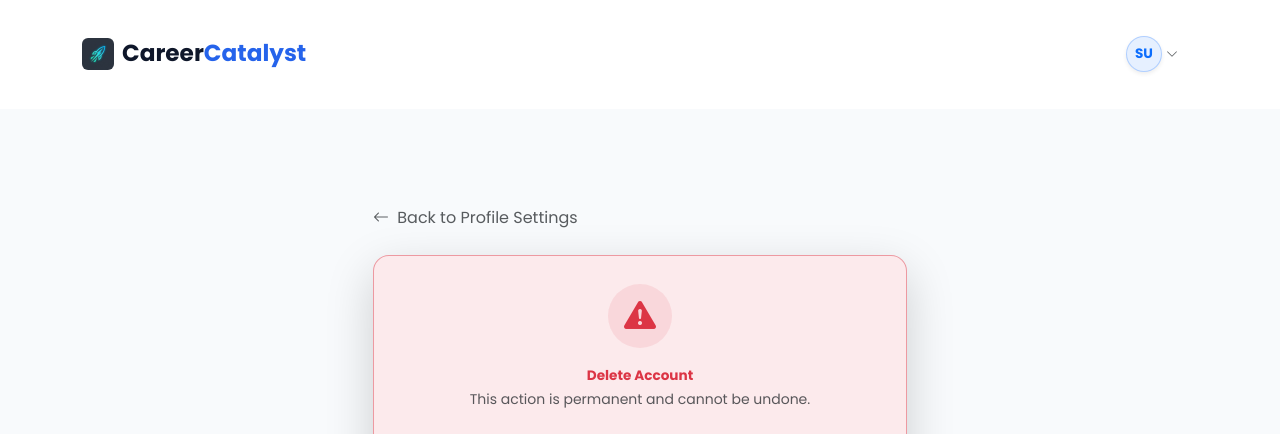
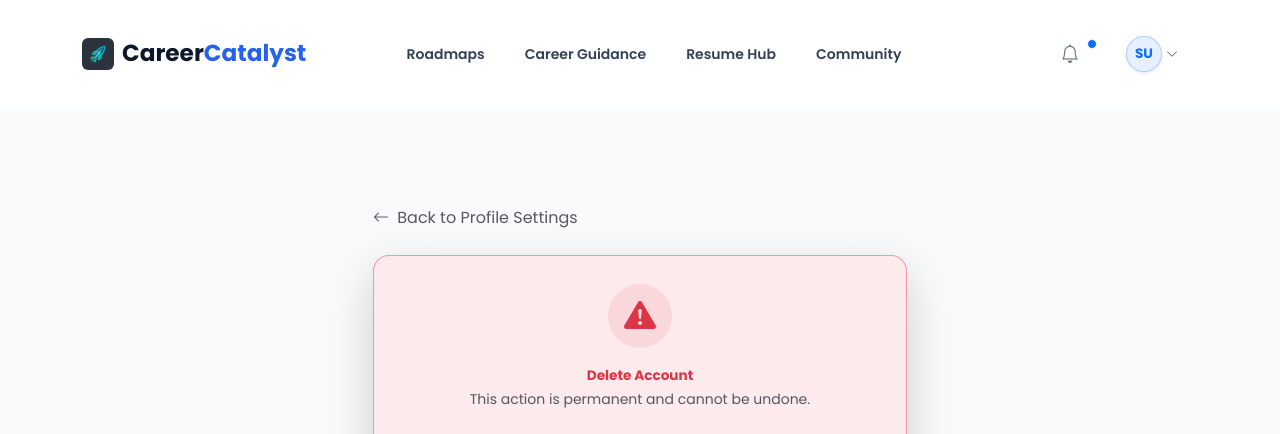
Before and after one commit to Syedfarhan078/Career-Catalyst-Django, a Django app: page /accounts/delete-account/ in a window 1280 px wide. Shown: the top 434 px of the page. Run offline with Django 5.2, Linux system fonts and the light colour scheme; the visitor is signed in with stand-in values (Sample User, id 1); some libraries are stand-ins or nearby versions.

Commit message:
feat(nav): add central hub tabs and notification dropdown to authenticated navbar

```diff
--- a/static/css/components.css
+++ b/static/css/components.css
@@ -967,6 +967,26 @@ html[data-theme="dark"] .badge-outline-warning {
     color: #ef4444 !important;
 }
 
+.notifications-dropdown .dropdown-toggle::after {
+    display: none;
+}
+
+.notifications-dropdown .dropdown-menu {
+    border-radius: 16px;
+    border: 1px solid var(--border);
+    box-shadow: 0 10px 30px rgba(0, 0, 0, 0.1);
+    background: var(--card-bg, #ffffff);
+    animation: dropdownFade 0.2s cubic-bezier(0.16, 1, 0.3, 1);
+}
+
+.notifications-dropdown .dropdown-item {
+    transition: all 0.15s ease;
+}
+
+.notifications-dropdown .dropdown-item:hover {
+    background-color: var(--hover-bg, rgba(37, 99, 235, 0.06));
+}
+
 @keyframes dropdownFade {
     from {
         opacity: 0;
--- a/templates/partials/navbar.html
+++ b/templates/partials/navbar.html
@@ -12,8 +12,21 @@
         </button>
 
         <div class="collapse navbar-collapse" id="navbarNav">
-            <ul class="navbar-nav mx-auto"> <!-- Centered links for Stripe-style aesthetic -->
-                {% if request.resolver_match.url_name == 'home' %}
+            <ul class="navbar-nav mx-auto">
+                {% if user.is_authenticated %}
+                    <li class="nav-item">
+                        <a class="nav-link {% if 'roadmaps' in request.path %}active{% endif %}" href="{% url 'roadmaps:path_list' %}">Roadmaps</a>
+                    </li>
+                    <li class="nav-item">
+                        <a class="nav-link {% if 'recommendation' in request.path %}active{% endif %}" href="{% url 'recommendation:dashboard' %}">Career Guidance</a>
+                    </li>
+                    <li class="nav-item">
+                        <a class="nav-link {% if 'resume' in request.path or 'ai-resume' in request.path %}active{% endif %}" href="{% url 'resume:list' %}">Resume Hub</a>
+                    </li>
+                    <li class="nav-item">
+                        <a class="nav-link {% if 'community' in request.path %}active{% endif %}" href="{% url 'community:hub' %}">Community</a>
+                    </li>
+                {% elif request.resolver_match.url_name == 'home' %}
                     <li class="nav-item">
                         <a class="nav-link" href="#features">Features</a>
                     </li>
@@ -31,6 +44,34 @@
 
             <ul class="navbar-nav ms-auto align-items-center gap-3">
                 {% if user.is_authenticated %}
+                    <!-- Notifications Dropdown -->
+                    <li class="nav-item dropdown notifications-dropdown">
+                        <a class="nav-link p-0 position-relative d-flex align-items-center justify-content-center text-secondary border-0" href="#" id="notificationDropdown" role="button" data-bs-toggle="dropdown" aria-expanded="false" style="width: 36px; height: 36px; font-size: 1.15rem;">
+                            <i class="bi bi-bell"></i>
+                            <span class="position-absolute top-0 start-100 translate-middle p-1 bg-primary border border-light rounded-circle" style="transform: translate(-30%, 30%) !important;">
+                                <span class="visually-hidden">New alerts</span>
+                            </span>
+                        </a>
+                        <ul class="dropdown-menu dropdown-menu-end shadow-lg p-2" aria-labelledby="notificationDropdown" style="min-width: 280px; border-radius: 14px;">
+                            <li class="px-3 py-2 d-flex align-items-center justify-content-between">
+                                <span class="fw-bold small text-secondary">Notifications</span>
+                                <span class="badge bg-primary bg-opacity-10 text-primary small">1 New</span>
+                            </li>
+                            <li><hr class="dropdown-divider my-1"></li>
+                            <li>
+                                <a class="dropdown-item rounded-3 p-2 small d-flex align-items-start gap-2" href="{% url 'recommendation:dashboard' %}">
+                                    <div class="rounded-circle bg-primary bg-opacity-10 text-primary d-flex align-items-center justify-content-center flex-shrink-0" style="width: 28px; height: 28px;">
+                                        <i class="bi bi-compass" style="font-size: 0.85rem;"></i>
+                                    </div>
+                                    <div>
+                                        <div class="fw-semibold text-secondary" style="font-size: 0.8rem;">Ready for Next Roadmap?</div>
+                                        <div class="text-muted" style="font-size: 0.72rem;">Review your target learning track progress.</div>
+                                    </div>
+                                </a>
+                            </li>
+                        </ul>
+                    </li>
+
                     <!-- User Avatar Dropdown (SF ▾) -->
                     <li class="nav-item dropdown user-profile-dropdown">
                         <a class="nav-link dropdown-toggle p-0 d-flex align-items-center gap-1 border-0" href="#" id="userDropdown" role="button" data-bs-toggle="dropdown" data-bs-auto-close="outside" aria-expanded="false">
```
Lines whose indentation alone changed are shown as unchanged.
